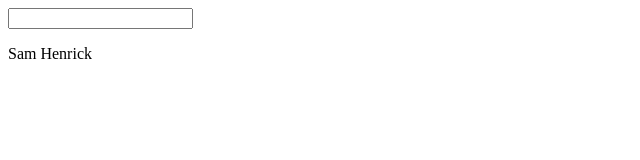
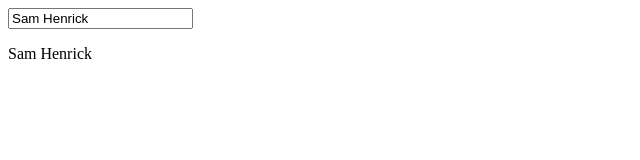
Before and after one commit to Sam44323/Angular-Normal-Starts, an Angular app: page / in a window 1280 px wide. Shown: the top 160 px of the page, without its empty margins (0-640 px from the left). Built offline with nearby package versions, Linux system fonts and the light colour scheme.

Commit message:
add: added form module package for input

```diff
--- a/src/app/app.component.html
+++ b/src/app/app.component.html
@@ -1,2 +1,2 @@
-<input type="text" />
+<input type="text" [(ngModel)]="name" />
 <p>{{ name }}</p>
```
Also changed, not shown: src/app/app.module.ts (+5 -9 lines).
